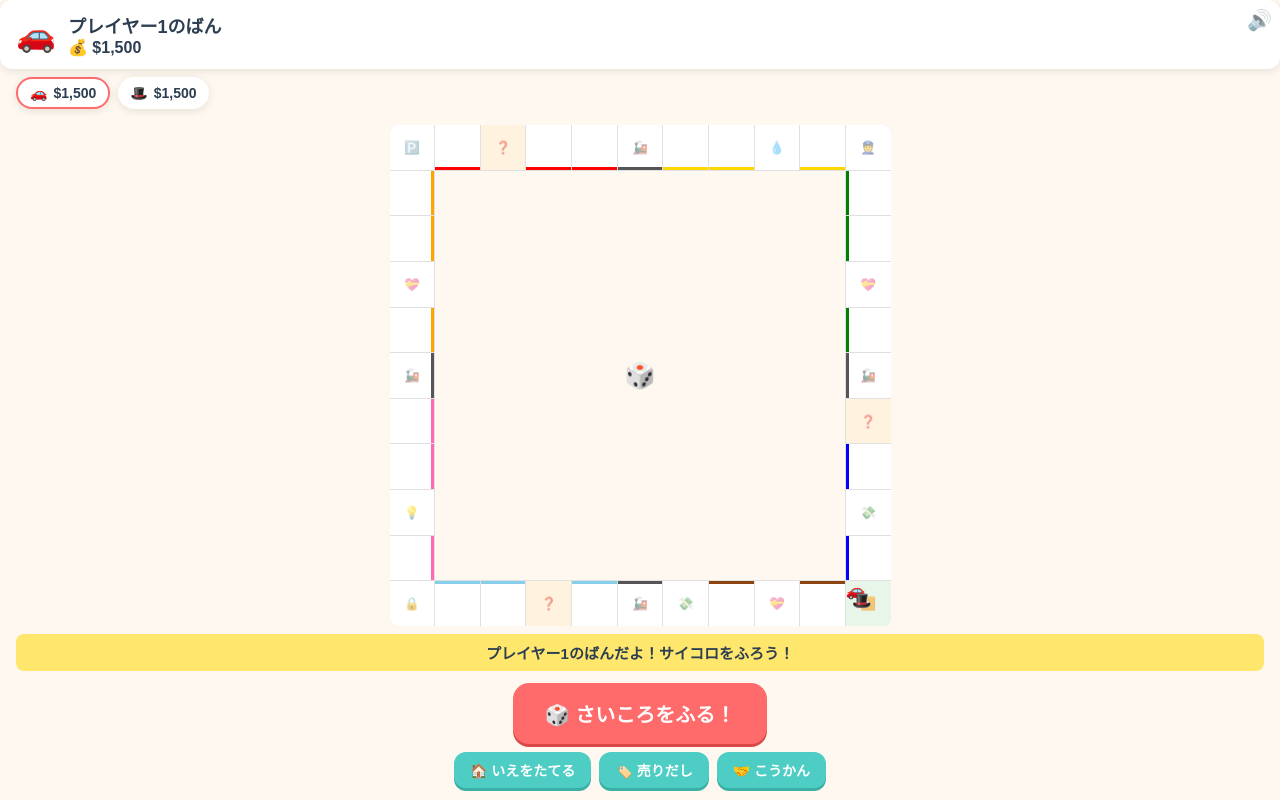
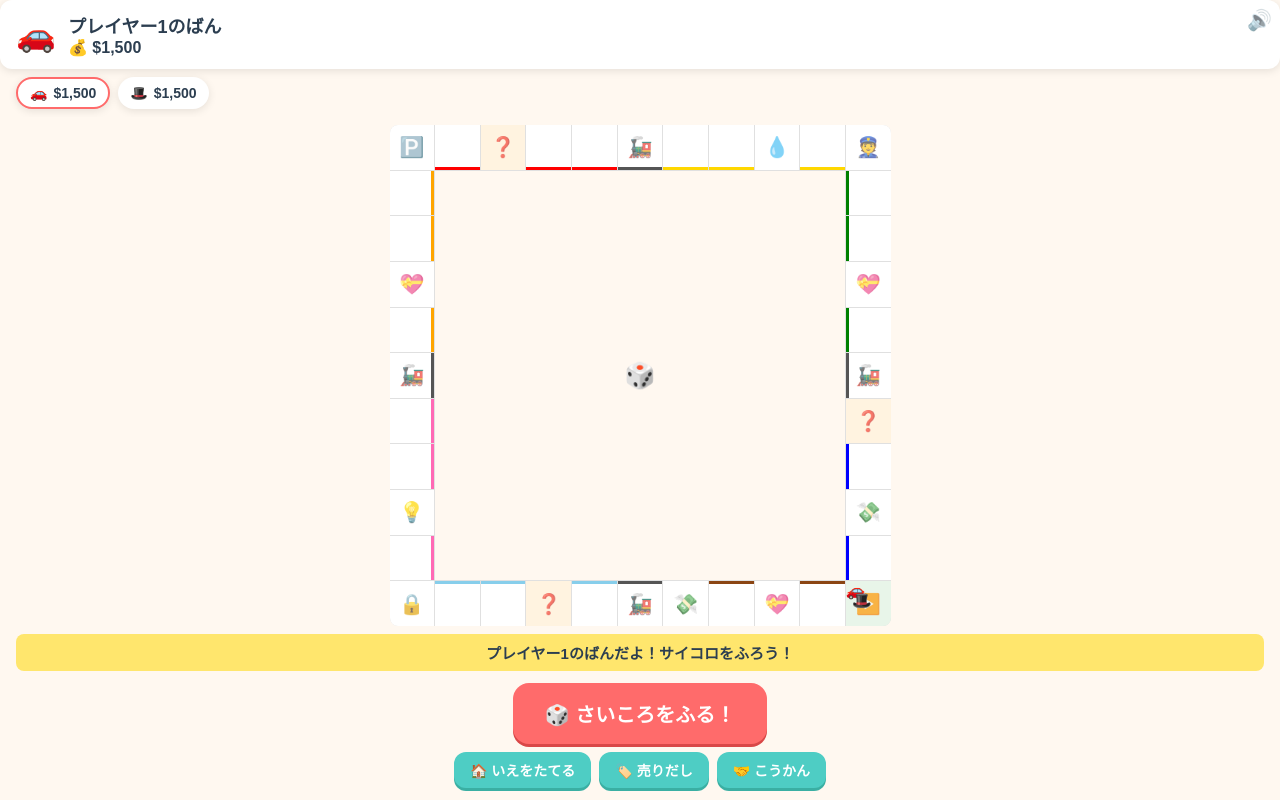
Before and after one commit to genzouw/monopo, a React (Vite) app: page / in a window 1280 px wide. Both pictures are taken after a click on the button "ゲームスタート！". Built offline with nearby package versions, Linux system fonts and the light colour scheme.

Commit message:
fix: マスの中央アイコンを拡大して視認性を改善
各マスのアイコン（鉄道、公益、チャンス等）が小さく視認しづらかった。
font-size の clamp を上げ、opacity を 0.5 → 0.7 に調整して
画面サイズによらず判別しやすくする。

```diff
--- a/src/components/Board/Board.module.css
+++ b/src/components/Board/Board.module.css
@@ -89,8 +89,8 @@
   overflow: hidden;
 }
 .miniSpaceIcon {
-  font-size: clamp(8px, 2.5cqi, 20px);
-  opacity: 0.5;
+  font-size: clamp(14px, 4cqi, 32px);
+  opacity: 0.7;
   position: absolute;
   pointer-events: none;
   z-index: 0;
```
